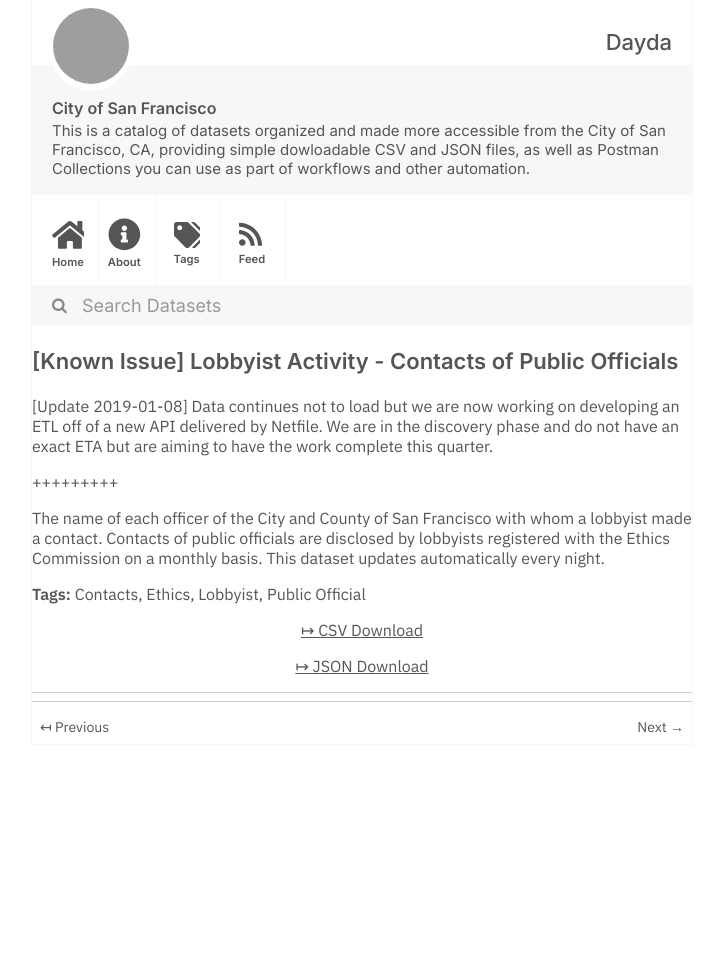
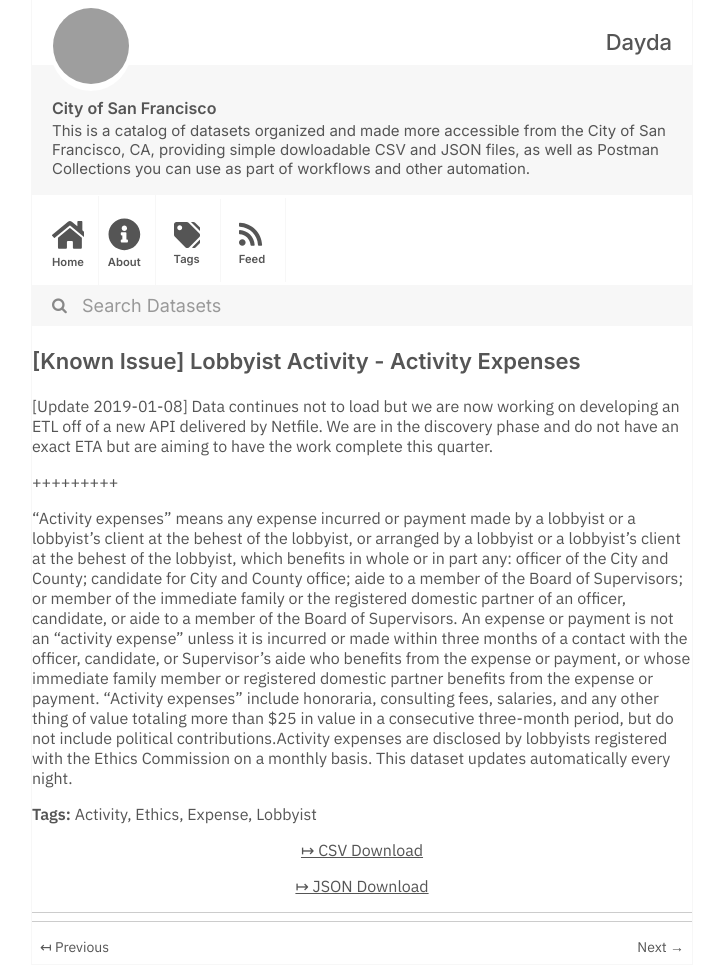
Before and after one commit to dayda-entities/city-of-san-francisco, a Jekyll site: the page built from _posts/2020-11-10-[known-issue]-lobbyist-activit.md, in a window 1280 px wide, cut to the strip 0-965 px from the top of the page. Shown: the whole strip, without its empty margins (278-1001 px from the left). Built offline with Jekyll 4.4.1, drawn with Linux system fonts in a browser that asks for light colours; before the commit the page ends 900 px from its top, so only the background shows below that; grey boxes are pictures that could not be loaded.

```diff
--- a/_posts/2020-11-10-[known-issue]-lobbyist-activit.md
+++ b/_posts/2020-11-10-[known-issue]-lobbyist-activit.md
@@ -1,18 +1,18 @@
 ---
-title: '[Known Issue] Lobbyist Activity - Contacts of Public Officials'
-created: '2020-11-10T16:56:37.553215'
-modified: '2020-11-10T16:56:37.553226'
+title: '[Known Issue] Lobbyist Activity - Activity Expenses'
+created: '2020-11-10T16:56:52.814584'
+modified: '2020-11-10T16:56:52.814591'
 state: active
 type: dataset
 tags:
-  - Contacts
+  - Activity
   - Ethics
+  - Expense
   - Lobbyist
-  - Public Official
 groups:
   - Local Government
-csv_url: 'https://data.sfgov.org/api/views/hr5m-xnxc/rows.csv?accessType=DOWNLOAD'
-json_url: 'https://data.sfgov.org/api/views/hr5m-xnxc/rows.json?accessType=DOWNLOAD'
+csv_url: 'https://data.sfgov.org/api/views/rvdt-bv57/rows.csv?accessType=DOWNLOAD'
+json_url: 'https://data.sfgov.org/api/views/rvdt-bv57/rows.json?accessType=DOWNLOAD'
 layout: post
 
 ---
@@ -22,4 +22,4 @@ layout: post
 
 +++++++++
 
-The name of each officer of the City and County of San Francisco with whom a lobbyist made a contact.  Contacts of public officials are disclosed by lobbyists registered with the Ethics Commission on a monthly basis.  This dataset updates automatically every night.
+"Activity expenses" means any expense incurred or payment made by a lobbyist or a lobbyist's client at the behest of the lobbyist, or arranged by a lobbyist or a lobbyist's client at the behest of the lobbyist, which benefits in whole or in part any: officer of the City and County; candidate for City and County office; aide to a member of the Board of Supervisors; or member of the immediate family or the registered domestic partner of an officer, candidate, or aide to a member of the Board of Supervisors. An expense or payment is not an "activity expense" unless it is incurred or made within three months of a contact with the officer, candidate, or Supervisor's aide who benefits from the expense or payment, or whose immediate family member or registered domestic partner benefits from the expense or payment. "Activity expenses" include honoraria, consulting fees, salaries, and any other thing of value totaling more than $25 in value in a consecutive three-month period, but do not include political contributions.Activity expenses are disclosed by lobbyists registered with the Ethics Commission on a monthly basis.  This dataset updates automatically every night.
```
